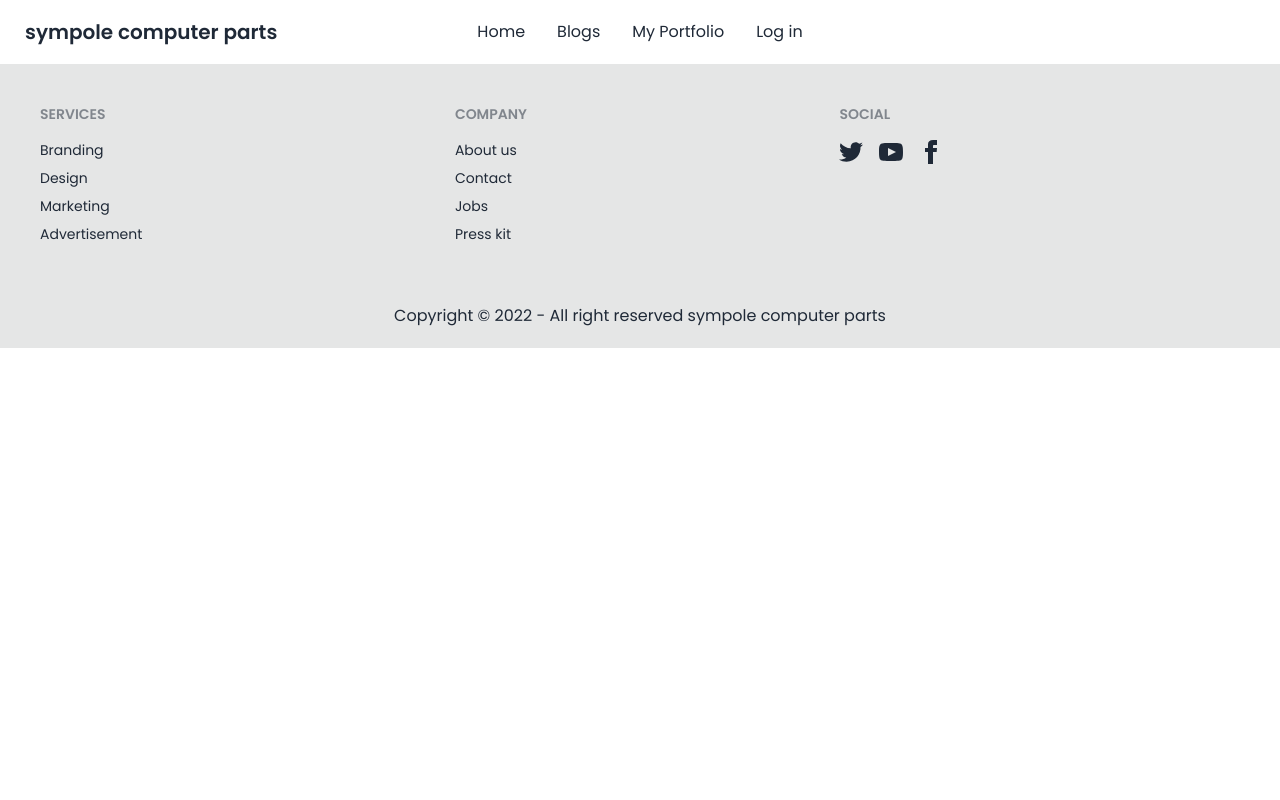
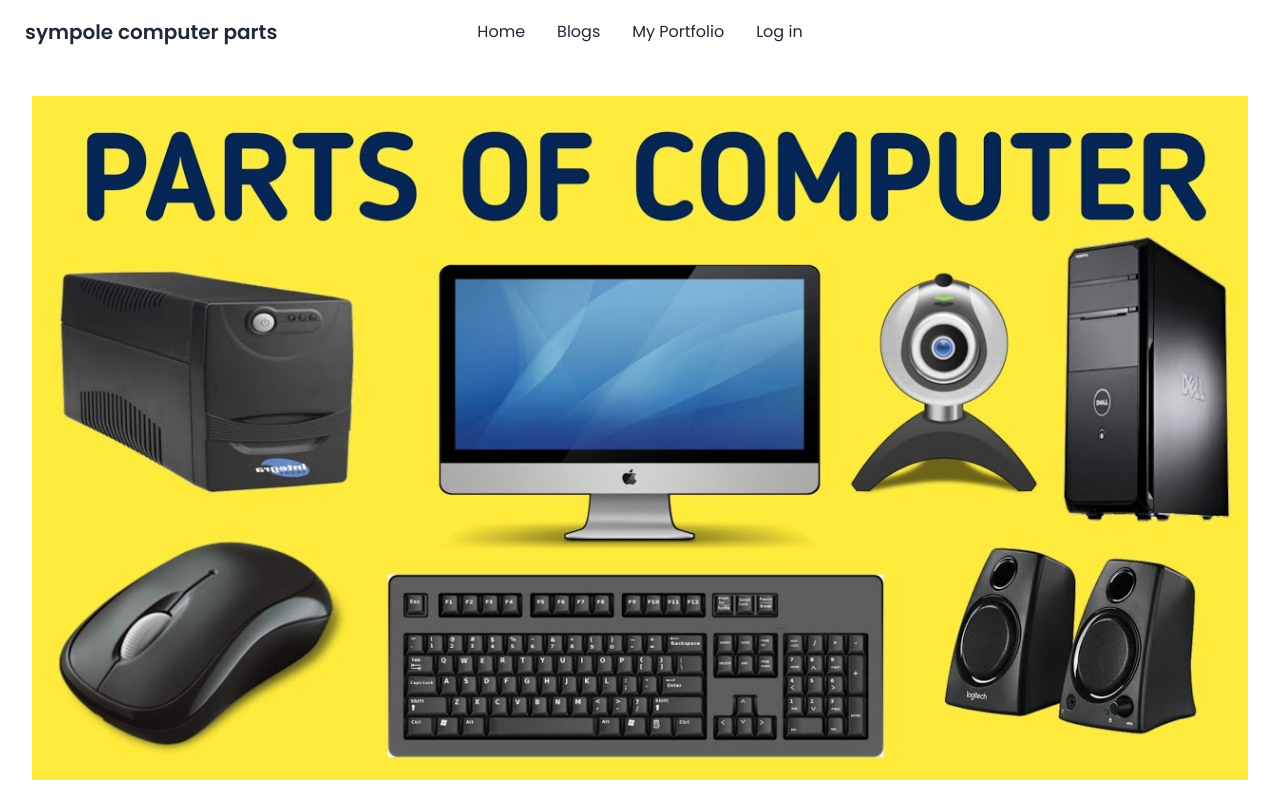
Before and after one commit to monirul360/Computer-parts-client-side, a React (Create React App) app: page / in a window 1280 px wide. Shown: the top 800 px of the page. Built offline with nearby package versions, Linux system fonts and the light colour scheme; no server answers.

Commit message:
banner section add

```diff
--- /dev/null
+++ b/src/Page/Home/Banner/Banner.js
@@ -0,0 +1,11 @@
+import React from 'react';
+import bannerImg from './../../../Image/Banner/banner.jpg';
+const Banner = () => {
+    return (
+        <div className='w-full mb-12  p-8 rounded'>
+            <img src={bannerImg} alt="Shoes" />
+        </div>
+    );
+};
+
+export default Banner;
--- a/src/Page/Home/Home/Home.js
+++ b/src/Page/Home/Home/Home.js
@@ -1,9 +1,10 @@
 import React from 'react';
+import Banner from '../Banner/Banner';
 
 const Home = () => {
     return (
         <div>
-
+            <Banner></Banner>
         </div>
     );
 };
```
Also changed, not shown: src/Image/Banner/banner.jpg (added).
